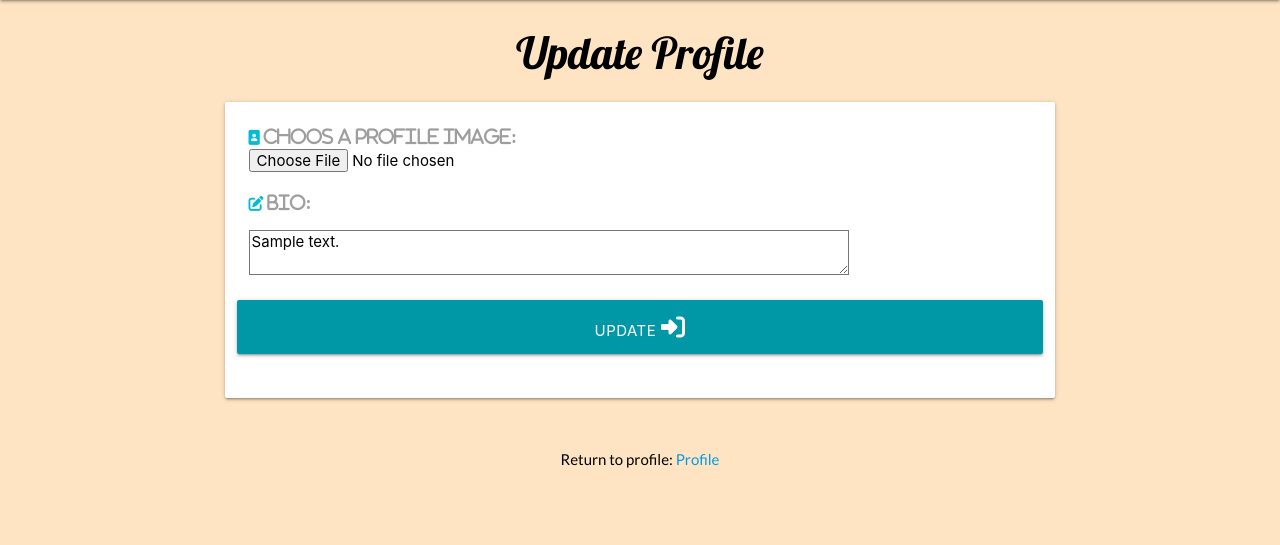
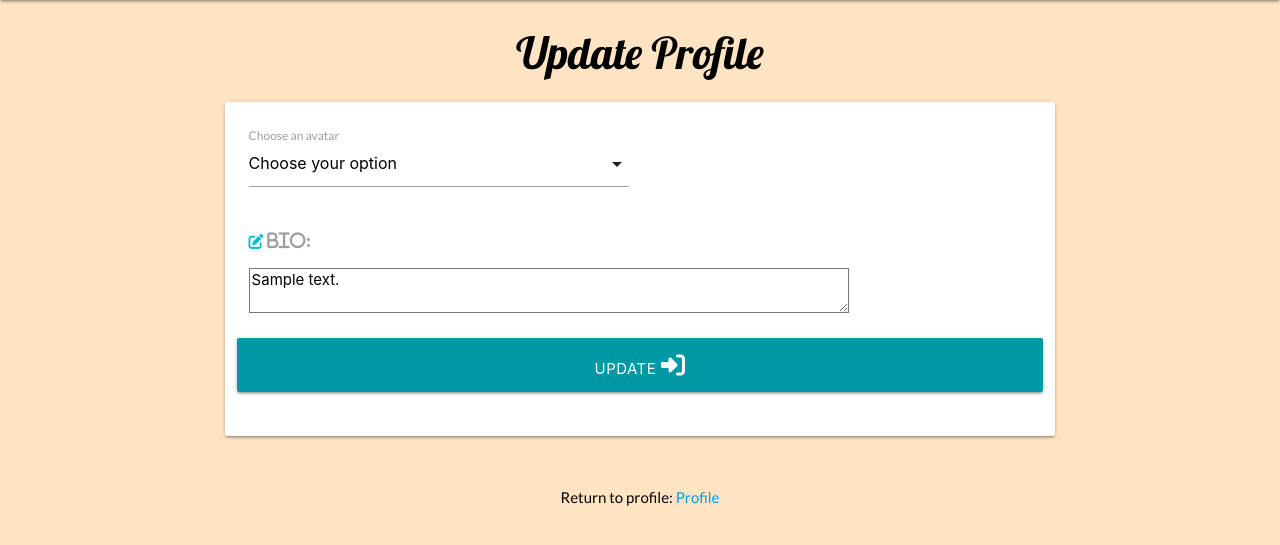
Before and after one commit to Code-Institute-Submissions/LiamGaff-Book-Marked_AugResub, a Flask app: page /update_profile/ in a window 1280 px wide. Shown: the part 64-609 px from the top of the page. Run offline with Flask 2, Linux system fonts and the light colour scheme; the visitor is signed in with stand-in values (Sample User, id 1); a database or web service that is not in the repository returns one stand-in record (values such as "Sample title"); some libraries are stand-ins or nearby versions.

Commit message:
Added new form to update profile section

```diff
--- a/app.py
+++ b/app.py
@@ -28,8 +28,7 @@ VOLUME_BASE_URL = 'https://www.googleapis.com/books/v1/volumes/'
 @app.route("/")
 @app.route("/home", methods=["GET", "POST"])
 def home():
-    books = list(mongo.db.books.find())
-    featured_books()
+    books = mongo.db.books.find()
     return render_template('index.html', books=books)
 
 
@@ -101,42 +100,42 @@ def library(vol_id):
     if session['email']:
         id_book_url = SEARCH_BASE_URL + vol_id
 
-    try:
-        response = requests.get(id_book_url)
-        response.raise_for_status()
-        j_response = response.json()
-        cover_img = j_response['items'][0]['volumeInfo']['imageLinks']['thumbnail']
-        author = j_response['items'][0]['volumeInfo']['authors']
-        title = j_response['items'][0]['volumeInfo']['title']
-        genre = j_response['items'][0]['volumeInfo']['categories']
-        link = j_response['items'][0]['volumeInfo']['infoLink']
-        str_cover = str(cover_img)
-        str_id = str(vol_id)
-        str_author = str(author)
-        str_title = str(title)
-        str_genre = str(genre)
-        str_link = str(link)
+        try:
+            response = requests.get(id_book_url)
+            response.raise_for_status()
+            j_response = response.json()
+            cover_img = j_response['items'][0]['volumeInfo']['imageLinks']['thumbnail']
+            author = j_response['items'][0]['volumeInfo']['authors']
+            title = j_response['items'][0]['volumeInfo']['title']
+            genre = j_response['items'][0]['volumeInfo']['categories']
+            link = j_response['items'][0]['volumeInfo']['infoLink']
+            str_cover = str(cover_img)
+            str_id = str(vol_id)
+            str_author = str(author)
+            str_title = str(title)
+            str_genre = str(genre)
+            str_link = str(link)
 
-        mongo.db.user_books.insert_one(
-            {'email': session['email'],
-             'image': str_cover,
-             'volume_id': str_id,
-             'author': str_author,
-             'title': str_title,
-             'genre': str_genre,
-             'book_link': str_link
-            }
-        )
+            mongo.db.user_books.insert_one(
+                {'email': session['email'],
+                'image': str_cover,
+                'volume_id': str_id,
+                'author': str_author,
+                'title': str_title,
+                'genre': str_genre,
+                'book_link': str_link
+                }
+            )
 
-    except HTTPError as http_err:
-        print(f'HTTP error occurred: {http_err}')
-        flash('An error occurred in processing your request. Please try again.')
-        return render_template('index.html')
+        except HTTPError as http_err:
+            print(f'HTTP error occurred: {http_err}')
+            flash('An error occurred in processing your request. Please try again.')
+            return render_template('index.html')
 
-    except Exception as err:
-        print(f'Other error occurred: {err}')
-        flash('An error occurred in processing your request. Please try again.')
-        return render_template('index.html')
+        except Exception as err:
+            print(f'Other error occurred: {err}')
+            flash('An error occurred in processing your request. Please try again.')
+            return render_template('index.html')
 
     else:
         flash("Login to add to library")
@@ -156,39 +155,36 @@ def remove_book(book_id):
 @app.route("/profile/", methods=["GET", "POST"])
 def profile():
     if session['email']:
-        if mongo.db.users.find_one(
-                {'email': session['email']}):
-            user = mongo.db.users.find_one(
-                    {'email': session['email']})
-            books = mongo.db.user_books.find()
+        user = mongo.db.users.find_one(
+                {'email': session['email']})
+        books = mongo.db.user_books.find()
 
-            for book in books:
-                if (book["email"] == session['email']):
-                    user_books = books
+        for book in books:
+            if (book["email"] == session['email']):
+                user_books = books
 
-                    return render_template('profile.html', user=user, books=user_books)
+                return render_template('profile.html', user=user, books=user_books)
 
-        else:
-            flash("Login to add to library")
-            redirect(url_for('log_in', _external=True, _scheme='https'))
+    else:
+        flash("Login to add to library")
+        return redirect(url_for('log_in', _external=True, _scheme='https'))
 
 
 @app.route("/check_list/<user_id>", methods=["GET", "POST"])
 def check_list(user_id):
     if request.method == "POST":
-        read = "completed" if request.form.get(
-                "checklist") is True else "incomplete"
+        checker = 'complete' if request.form.get(
+                    'Checklist_form') else 'incomplete'
 
         mongo.db.user_books.update_one(
                 {'_id': ObjectId(user_id)},
                 {'$set':
                     {
-                        'check_list': read
+                        'check_list': checker
                         }
                         }
                     )
-
-        return redirect('profile')
+    return redirect(url_for('profile'))
 
 
 @app.route("/reviews/", methods=["GET", "POST"])
@@ -211,17 +207,10 @@ def book_review(vol_id):
 
 @app.route("/add_reviews/<vol_id>", methods=["GET", "POST"])
 def add_reviews(vol_id):
-    user = mongo.db.book_reviews.find_one(
-            {'email': session['email']})['volume_id']
-    if user:
-        flash('You have already submitted a review for this book')
-        return redirect( url_for('reviews') )
-
-    else:
-        id_book_url = SEARCH_BASE_URL + vol_id
-        if request.method == 'POST':
-            user_name = mongo.db.users.find_one(
-                        {'email': session['email']})['name']
+    id_book_url = SEARCH_BASE_URL + vol_id
+    if request.method == 'POST':
+        user_name = mongo.db.users.find_one(
+                    {'email': session['email']})['name']
         try:
             response = requests.get(id_book_url)
             response.raise_for_status()
@@ -254,6 +243,10 @@ def add_reviews(vol_id):
             return render_template('reviews')
 
         return redirect(url_for('book_review', vol_id=vol_id))
+
+    else:
+        flash('You have already submitted a review for this book')
+        return redirect(url_for('reviews'))
 
 
 # Update user profile with user image and bio
--- a/requirements.txt
+++ b/requirements.txt
@@ -1,7 +1,12 @@
+bidict==0.21.2
 click==7.1.2
 dnspython==2.1.0
 Flask==1.1.2
 Flask-PyMongo==2.3.0
+Flask-SocketIO==5.0.1
 itsdangerous==1.1.0
+passlib==1.7.4
 pymongo==3.11.3
+python-engineio==4.1.0
+python-socketio==5.2.1
 Werkzeug==1.0.1
--- a/static/css/style.css
+++ b/static/css/style.css
@@ -106,6 +106,10 @@ nav a{
     padding-bottom: 2rem;
 }
 
+#review-btn{
+    padding-bottom: 2rem;
+}
+
 .label-text{
     font-size: 1rem;
 }
--- a/static/js/script.js
+++ b/static/js/script.js
@@ -1,3 +1,7 @@
 $(document).ready(function(){
     $('.sidenav').sidenav();
+    $('select').formSelect();
+    $("#checklist_form").on("change", "input:checkbox", function(){
+      $("#checklist_form").submit();
   });
+});
--- a/templates/search_results.html
+++ b/templates/search_results.html
@@ -49,6 +49,9 @@
                                 Published: <span>{{ book['volumeInfo']['publishedDate'] }}</span>
                             </p>
                         </div>
+                        <div class="card-action">
+                            <a class="add-btn" href="{{ url_for('book_review', vol_id=book['id']) }}" title="Add to your library">Review</a>
+                        </div>
                       </div>
                       <div class="col s5 push-s3" id="view-btn">
                         <a class="btn" href="{{ book['volumeInfo']['infoLink'] }}" target="_blank" title="View in google books">View Book</a>
--- a/templates/submit_review.html
+++ b/templates/submit_review.html
@@ -8,7 +8,7 @@
             <img src="{{review.image}}">
           </div>
           <div class="card-action">
-            <a href="{{url_for('book_review', vol_id=review.volume_id)}}">Review</a>
+            <a href="{{url_for('book_review', vol_id=review.volume_id)}}">Reviews</a>
           </div>
         </div>
       </div>
--- a/templates/update_profile.html
+++ b/templates/update_profile.html
@@ -7,12 +7,15 @@
     <form name="update_form" class="col s12 m8 offset-m2" method="POST" action="{{ url_for('update_profile') }}">
         <div class="card-panel">
             <div class="row">
-                <div class=" col s12">
-                    <i class="fas fa-portrait  cyan-text darken-2">
-                    <label for="image" class="form-text">Choos a profile image:</label></i>
-                    <br>
-                    <input id="image" name="name" type="file" class="validate" accept="image/*">
-                </div>
+                    <div class="input-field col s6">
+                        <select>
+                          <option value="" disabled selected>Choose your option</option>
+                          <option value="1">Option 1</option>
+                          <option value="2">Option 2</option>
+                          <option value="3">Option 3</option>
+                        </select>
+                        <label>Choose an avatar</label>
+                    </div>
             </div>
             <!-- bio -->
             <div class="row">
```
Also changed, not shown: templates/profile.html (+20 -12 lines).
